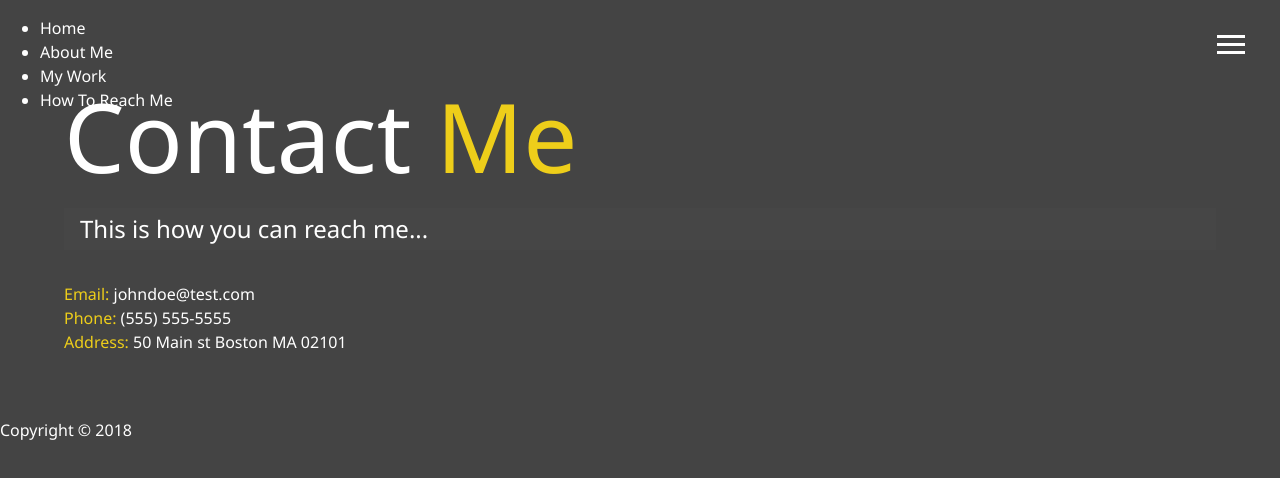
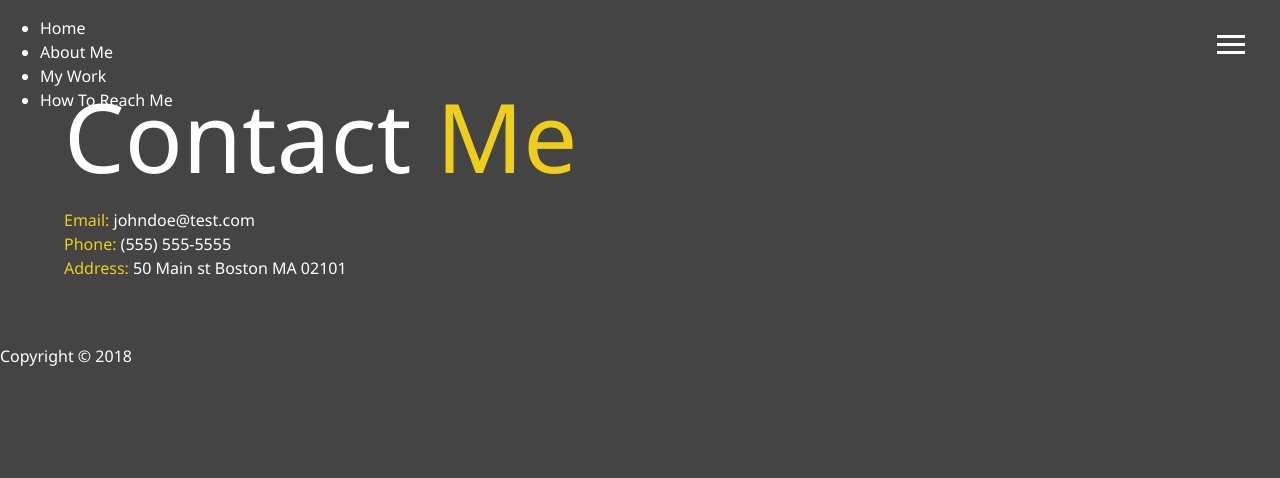
Before and after one commit to DownTheMatrix/responsive-portfolio-website, a plain HTML site: page dist/contact.html in a window 1280 px wide. Drawn offline with Linux system fonts and the light colour scheme.

Commit message:
Remove small heading

```diff
--- a/dist/contact.html
+++ b/dist/contact.html
@@ -5,21 +5,21 @@
     <meta charset="UTF-8">
     <meta name="viewport" content="width=device-width, initial-scale=1.0">
     <meta http-equiv="X-UA-Compatible" content="ie=edge">
-    <link rel="stylesheet" href="https://use.fontawesome.com/releases/v5.2.0/css/all.css" integrity="sha384-hWVjflwFxL6sNzntih27bfxkr27PmbbK/iSvJ+a4+0owXq79v+lsFkW54bOGbiDQ"
-        crossorigin="anonymous">
-
+    <link rel="stylesheet" href="https://use.fontawesome.com/releases/v5.2.0/css/all.css" integrity="sha384-hWVjflwFxL6sNzntih27bfxkr27PmbbK/iSvJ+a4+0owXq79v+lsFkW54bOGbiDQ" crossorigin="anonymous">
     <link rel="stylesheet" href="css/main.css">
     <title>Contact Me</title>
 </head>
 
 <body>
     <header>
+        <!-- Hamburger Menu -->
         <div class="menu-btn">
             <div class="btn-line"></div>
             <div class="btn-line"></div>
             <div class="btn-line"></div>
         </div>
 
+        <!-- Navigation -->
         <nav class="menu">
             <div class="menu-branding">
                 <div class="portrait"></div>
@@ -49,14 +49,15 @@
         </nav>
     </header>
 
+    <!-- Contact -->
     <main id="contact">
         <h1 class="lg-heading">
             Contact
             <span class="text-secondary">Me</span>
         </h1>
-        <h2 class="sm-heading">
+      <!--   <h2 class="sm-heading">
             This is how you can reach me...
-        </h2>
+        </h2> -->
         <div class="boxes">
             <div>
                 <span class="text-secondary">Email: </span> johndoe@test.com
@@ -70,6 +71,7 @@
         </div>
     </main>
 
+    <!-- Footer -->
     <footer id="main-footer">
         Copyright &copy; 2018
     </footer>
```
